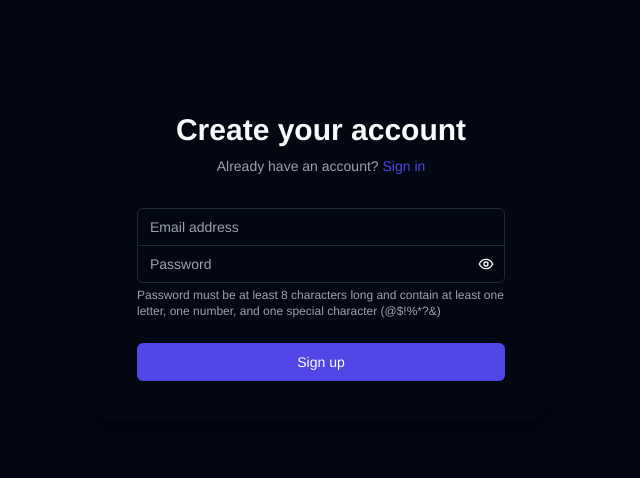
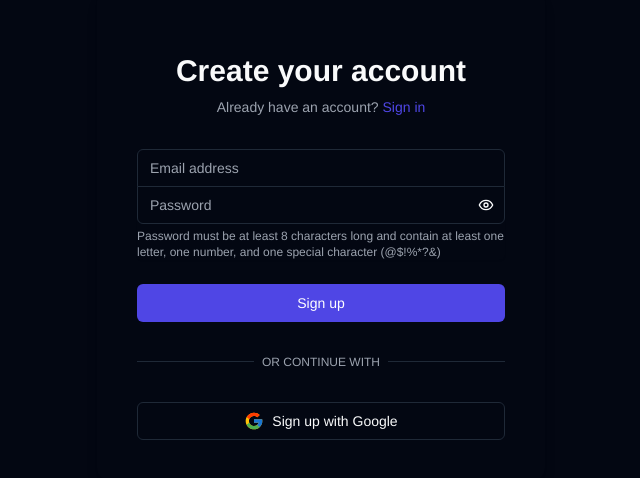
Before and after one commit to bilalmoten/rapidsitefinal, a Next.js app: page /signup in a window 1280 px wide. Shown: the part 166-644 px from the top of the page, without its empty margins (319-959 px from the left). Built offline with nearby package versions, Linux system fonts and the light colour scheme.

Commit message:
implementing google signin

```diff
--- a/app/login/actions.ts
+++ b/app/login/actions.ts
@@ -2,6 +2,30 @@
 
 import { createClient } from "@/utils/supabase/server";
 import { redirect } from "next/navigation";
+
+export async function signInWithGoogle() {
+    const supabase = await createClient();
+    const siteUrl = process.env.NODE_ENV === 'development'
+        ? 'http://localhost:3000'
+        : 'https://aiwebsitebuilder.tech';
+
+    const { data, error } = await supabase.auth.signInWithOAuth({
+        provider: 'google',
+        options: {
+            redirectTo: `${siteUrl}/auth/callback?redirect_to=/dashboard`,
+            queryParams: {
+                access_type: 'offline',
+                prompt: 'consent',
+            }
+        }
+    });
+
+    if (error) {
+        return redirect(`/login?message=${encodeURIComponent(error.message)}`);
+    }
+
+    return redirect(data.url);
+}
 
 export async function signIn(formData: FormData) {
     const email = formData.get("email") as string;
--- a/app/login/page.tsx
+++ b/app/login/page.tsx
@@ -6,7 +6,7 @@ import AnimatedLoginContent from "@/components/AnimatedLoginContent";
 import { FormMessage } from "@/components/form-message";
 import { Eye, EyeOff } from "lucide-react";
 import { useState } from "react";
-import { signIn } from "./actions";
+import { signIn, signInWithGoogle } from "./actions";
 import { useSearchParams } from "next/navigation";
 
 export default function Login() {
@@ -141,6 +141,16 @@ export default function Login() {
               </Link>
             </p>
           </div>
+          <button
+            onClick={async () => {
+              await signInWithGoogle();
+            }}
+            type="button"
+            className="w-full flex items-center justify-center gap-2 bg-background text-foreground border border-input rounded-md px-4 py-2 text-sm font-medium hover:bg-accent focus:outline-none focus:ring-2 focus:ring-offset-2 focus:ring-indigo-500"
+          >
+            <img src="/google.svg" alt="Google" className="w-5 h-5" />
+            Sign in with Google
+          </button>
         </div>
       </div>
     </MotionWrapper>
--- a/app/signup/actions.ts
+++ b/app/signup/actions.ts
@@ -4,7 +4,9 @@ import { createClient } from "@/utils/supabase/server";
 import { redirect } from "next/navigation";
 
 export async function signUp(formData: FormData) {
-    const siteUrl = "https://aiwebsitebuilder.tech";
+    const siteUrl = process.env.NODE_ENV === 'development'
+        ? 'http://localhost:3000'
+        : 'https://aiwebsitebuilder.tech';
     const email = formData.get("email") as string;
     const password = formData.get("password") as string;
 
@@ -19,9 +21,9 @@ export async function signUp(formData: FormData) {
         email,
         password,
         options: {
-            emailRedirectTo: `${siteUrl}/auth/callback`,
+            emailRedirectTo: `${siteUrl}/auth/callback?redirect_to=/dashboard`,
             data: {
-                redirect_url: `${siteUrl}/auth/callback`,
+                redirect_url: `${siteUrl}/auth/callback?redirect_to=/dashboard`,
             },
         },
     });
@@ -37,3 +39,27 @@ export async function signUp(formData: FormData) {
 
     return redirect("/signup?message=Check your email to verify your account");
 }
+
+export async function signInWithGoogle() {
+    const supabase = await createClient();
+    const siteUrl = process.env.NODE_ENV === 'development'
+        ? 'http://localhost:3000'
+        : 'https://aiwebsitebuilder.tech';
+
+    const { data, error } = await supabase.auth.signInWithOAuth({
+        provider: 'google',
+        options: {
+            redirectTo: `${siteUrl}/auth/callback?redirect_to=/dashboard`,
+            queryParams: {
+                access_type: 'offline',
+                prompt: 'consent',
+            }
+        }
+    });
+
+    if (error) {
+        return redirect(`/signup?message=${encodeURIComponent(error.message)}`);
+    }
+
+    return redirect(data.url);
+}
--- a/app/signup/page.tsx
+++ b/app/signup/page.tsx
@@ -3,7 +3,7 @@ import Link from "next/link";
 import { SubmitButton } from "../login/submit-button";
 import { Eye, EyeOff } from "lucide-react";
 import { useState } from "react";
-import { signUp } from "./actions";
+import { signUp, signInWithGoogle } from "./actions";
 import { useSearchParams } from "next/navigation";
 
 // Add password requirements
@@ -97,6 +97,26 @@ export default function Signup() {
             </SubmitButton>
           </div>
         </form>
+        <div className="relative my-4">
+          <div className="absolute inset-0 flex items-center">
+            <div className="w-full border-t border-input"></div>
+          </div>
+          <div className="relative flex justify-center text-xs uppercase">
+            <span className="bg-card px-2 text-muted-foreground">
+              Or continue with
+            </span>
+          </div>
+        </div>
+        <button
+          onClick={async () => {
+            await signInWithGoogle();
+          }}
+          type="button"
+          className="w-full flex items-center justify-center gap-2 bg-background text-foreground border border-input rounded-md px-4 py-2 text-sm font-medium hover:bg-accent focus:outline-none focus:ring-2 focus:ring-offset-2 focus:ring-indigo-500"
+        >
+          <img src="/google.svg" alt="Google" className="w-5 h-5" />
+          Sign up with Google
+        </button>
         {message && (
           <div
             className="mt-4 p-4 bg-blue-100 border border-blue-400 text-blue-700 px-4 py-3 rounded relative"
```
Also changed, not shown: public/google.svg (added).
